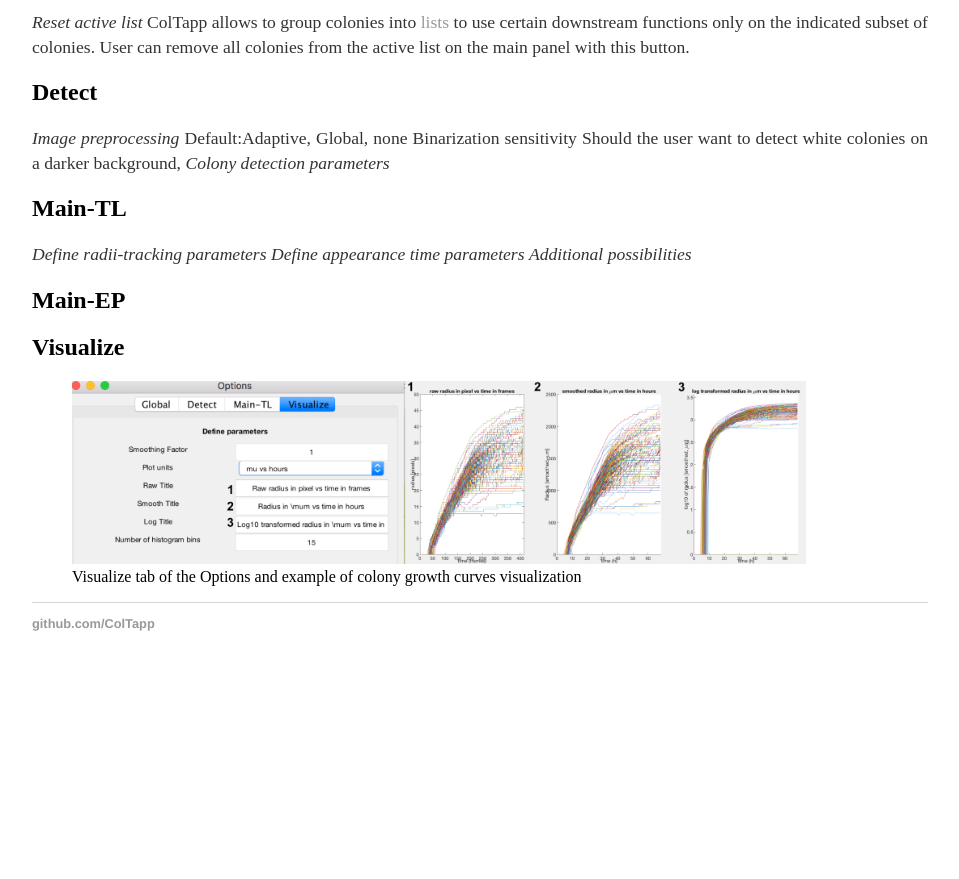
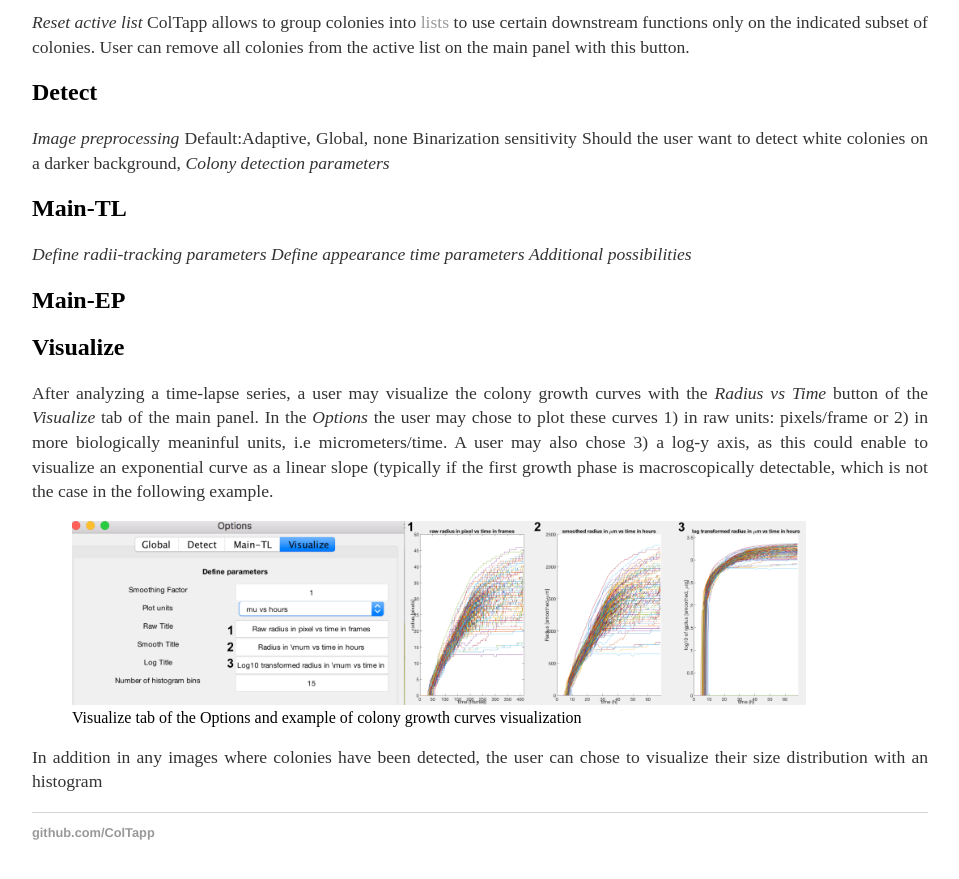
Before and after one commit to ColTapp/ColTapp.github.io, a Jekyll site: the page built from options.md, in a window 1280 px wide and 900 px high, scrolled down 2183 px. Shown: the top 879 px of the window, without its empty margins (160-1119 px from the left). Built offline with Jekyll 4.4.1, drawn with Linux system fonts in a browser that asks for light colours; before the commit the page ends 2874 px from its top, so only the background shows below that; some of the changed text lies outside the part shown.

Commit message:
Update options.md

```diff
--- a/options.md
+++ b/options.md
@@ -7,7 +7,7 @@ title: Options
 The default parameters of each functionality of ColTapp can be tuned by the user within the _Options_. The _Options_ window is divided into four tabs : _Global_, _Detect_, _Main_ (_TL_ or _EP_) and _Visualize_.
 
 ## Global
-While the latter tabs regroup parameters corresponding to each corresponding tab of the main panel, the first tab, _Global_ (left panel of the following figure), regroups all parameters which apply globally, whatever the analysis step.
+While the latter tabs regroup parameters corresponding to each corresponding tab of the main panel, the first tab, _Global_ (left panel of the following figure), regroups all parameters which apply globally, whatever the analysis step.//
 _Color to grayscale method selection_
 Colored RGB images are transformed into grayscale images for many image analysis steps (colony detection, colony kymograph derivation from time-lapse images). ColTapp offers 16 different methods for grayscale conversion.
 Using one of the three RGB channels is computationally quick and generally precise enough, but in some special cases, the user may want to use a different conversion, as for example a transformation to other classical color spaces (e.g. CIELAB) and using one of the generated channels. The inbuilt MATLAB function rgb2gray which uses a weighted image conversion, retaining information of all three color channels, is also available. With "Select RGB to grayscale method from examples" the user may visualize the result of each different method (as shown in the right panel of the following Figure) and select the most appropriate method.
@@ -47,8 +47,9 @@ _Additional possibilities_
 ## Main-EP
 
 ## Visualize
-
+After analyzing a time-lapse series, a user may visualize the colony growth curves with the _Radius vs Time_ button of the _Visualize_ tab of the main panel. In the _Options_ the user may chose to plot these curves 1) in raw units: pixels/frame or 2) in more biologically meaninful units, i.e micrometers/time. A user may also chose 3) a log-y axis, as this could enable to visualize an exponential curve as a linear slope (typically if the first growth phase is macroscopically detectable, which is not the case in the following example.
 <figure>
   <img src="{{site.url}}/assets/images/Options_Visualize.png" alt="Options Visualize" height="70%"/>
     <figcaption> Visualize tab of the Options and example of colony growth curves visualization</figcaption>
 </figure>
+In addition in any images where colonies have been detected, the user can chose to visualize their size distribution with an histogram
```
